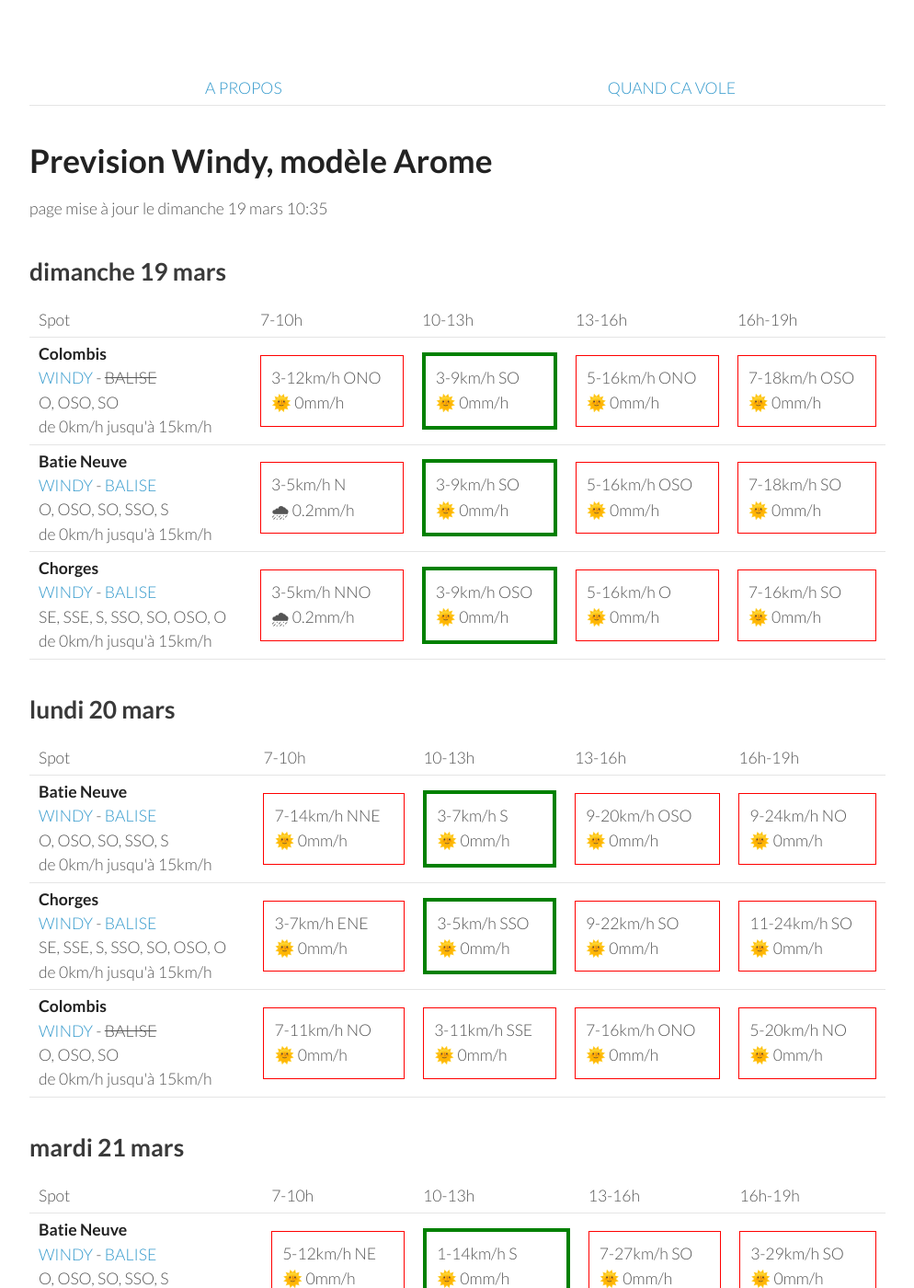
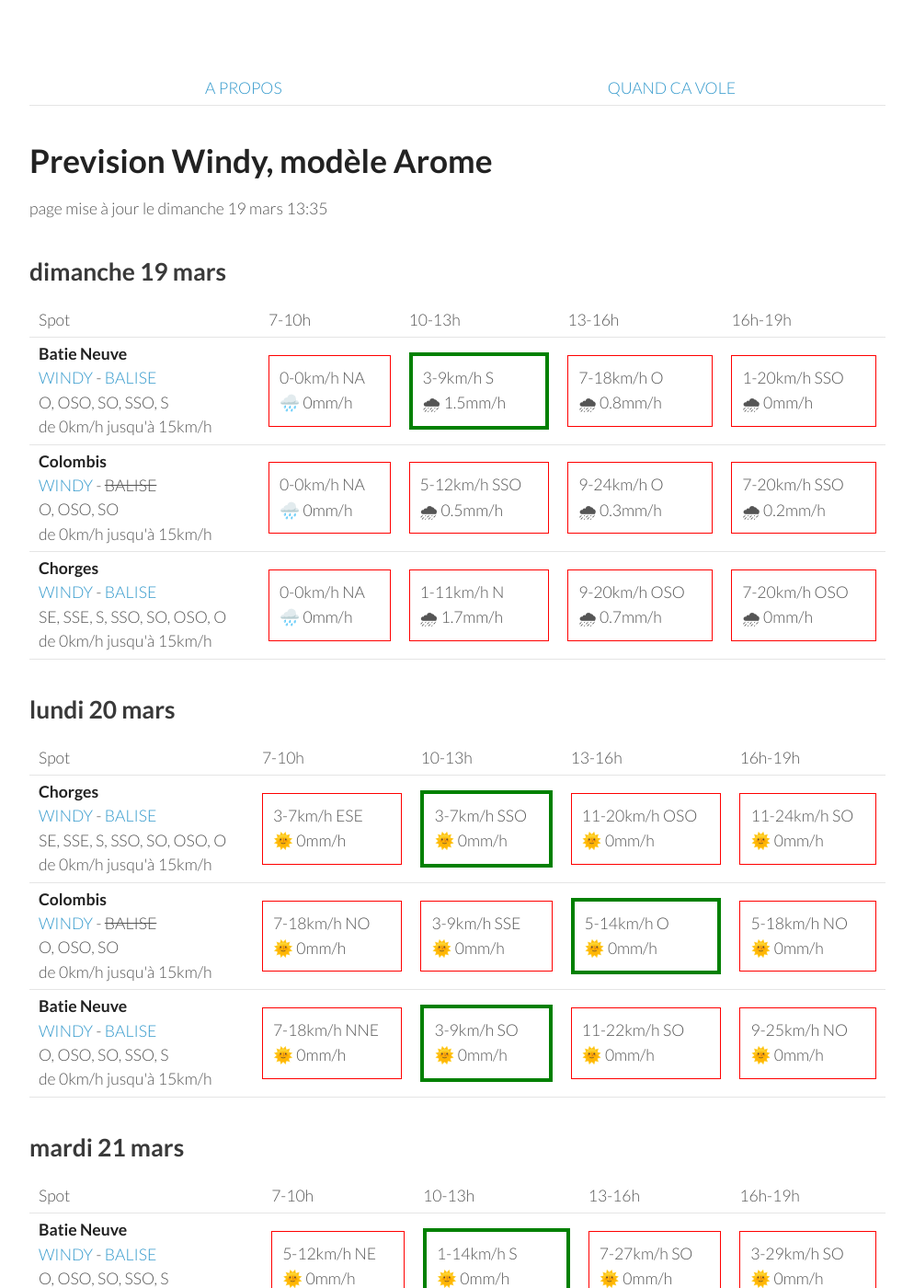
Before and after one commit to parapente-dans-le-nord/parapente-dans-le-nord.github.io, a Jekyll site: the page built from saint_andre.markdown, in a window 1280 px wide and 1400 px high. Shown: the whole window at 92% size, without its empty margins (26-1020 px from the left). Built offline with Jekyll 4.4.1, drawn with Linux system fonts in a browser that asks for light colours.

Commit message:
update index.markdown

```diff
--- a/saint_andre.markdown
+++ b/saint_andre.markdown
@@ -7,7 +7,7 @@ title:  "Tous les spots"
 {: .links}
 
 # Prevision Windy, modèle Arome
-page mise à jour le dimanche 19 mars 10:35
+page mise à jour le dimanche 19 mars 13:35
 
 ## dimanche 19 mars
 
@@ -22,33 +22,30 @@ page mise à jour le dimanche 19 mars 10:35
       <td>16h-19h</td>
     </tr>
 <tr>
-        <td><strong>Colombis</strong><br><a href="https://windy.com/44.494/6.216?44.559,6.262,10">WINDY</a> - <span class="no-balise"> BALISE </span><br> <span class="vent-favorable">O, OSO, SO</span><br><span class="force-vent">de 0km/h jusqu'à 15km/h</span> </td>
+        <td><strong>Batie Neuve</strong><br><a href="https://windy.com/44.584/6.236?44.559,6.262,10,m:eTtagly">WINDY</a> - <span class=""><a href="https://www.openwindmap.org/PP554">BALISE</a> </span><br> <span class="vent-favorable">O, OSO, SO, SSO, S</span><br><span class="force-vent">de 0km/h jusqu'à 15km/h</span> </td>
 
-            <td><div class="not-flyable"><p>3-12km/h ONO</p><p>🌞 0mm/h</p></div></td>
-            <td><div class="flyable"><p>3-9km/h SO</p><p>🌞 0mm/h</p></div></td>
-            <td><div class="not-flyable"><p>5-16km/h ONO</p><p>🌞 0mm/h</p></div></td>
-            <td><div class="not-flyable"><p>7-18km/h OSO</p><p>🌞 0mm/h</p></div></td>
-
+            <td><div class="not-flyable"><p>0-0km/h NA</p><p>🌧️ 0mm/h</p></div></td>
+            <td><div class="flyable"><p>3-9km/h S</p><p>🌧 1.5mm/h</p></div></td>
+            <td><div class="not-flyable"><p>7-18km/h O</p><p>🌧 0.8mm/h</p></div></td>
+            <td><div class="not-flyable"><p>1-20km/h SSO</p><p>🌧 0mm/h</p></div></td>
 
     </tr>
 <tr>
-        <td><strong>Batie Neuve</strong><br><a href="https://windy.com/44.584/6.236?44.559,6.262,10,m:eTtagly">WINDY</a> - <span class=""><a href="https://www.openwindmap.org/PP554">BALISE</a> </span><br> <span class="vent-favorable">O, OSO, SO, SSO, S</span><br><span class="force-vent">de 0km/h jusqu'à 15km/h</span> </td>
+        <td><strong>Colombis</strong><br><a href="https://windy.com/44.494/6.216?44.559,6.262,10">WINDY</a> - <span class="no-balise"> BALISE </span><br> <span class="vent-favorable">O, OSO, SO</span><br><span class="force-vent">de 0km/h jusqu'à 15km/h</span> </td>
 
-            <td><div class="not-flyable"><p>3-5km/h N</p><p>🌧 0.2mm/h</p></div></td>
-            <td><div class="flyable"><p>3-9km/h SO</p><p>🌞 0mm/h</p></div></td>
-            <td><div class="not-flyable"><p>5-16km/h OSO</p><p>🌞 0mm/h</p></div></td>
-            <td><div class="not-flyable"><p>7-18km/h SO</p><p>🌞 0mm/h</p></div></td>
-
+            <td><div class="not-flyable"><p>0-0km/h NA</p><p>🌧️ 0mm/h</p></div></td>
+            <td><div class="not-flyable"><p>5-12km/h SSO</p><p>🌧 0.5mm/h</p></div></td>
+            <td><div class="not-flyable"><p>9-24km/h O</p><p>🌧 0.3mm/h</p></div></td>
+            <td><div class="not-flyable"><p>7-20km/h SSO</p><p>🌧 0.2mm/h</p></div></td>
 
     </tr>
 <tr>
         <td><strong>Chorges</strong><br><a href="https://windy.com/44.578/6.280?44.559,6.262,10">WINDY</a> - <span class=""><a href="https://www.openwindmap.org/PP554">BALISE</a> </span><br> <span class="vent-favorable">SE, SSE, S, SSO, SO, OSO, O</span><br><span class="force-vent">de 0km/h jusqu'à 15km/h</span> </td>
 
-            <td><div class="not-flyable"><p>3-5km/h NNO</p><p>🌧 0.2mm/h</p></div></td>
-            <td><div class="flyable"><p>3-9km/h OSO</p><p>🌞 0mm/h</p></div></td>
-            <td><div class="not-flyable"><p>5-16km/h O</p><p>🌞 0mm/h</p></div></td>
-            <td><div class="not-flyable"><p>7-16km/h SO</p><p>🌞 0mm/h</p></div></td>
-
+            <td><div class="not-flyable"><p>0-0km/h NA</p><p>🌧️ 0mm/h</p></div></td>
+            <td><div class="not-flyable"><p>1-11km/h N</p><p>🌧 1.7mm/h</p></div></td>
+            <td><div class="not-flyable"><p>9-20km/h OSO</p><p>🌧 0.7mm/h</p></div></td>
+            <td><div class="not-flyable"><p>7-20km/h OSO</p><p>🌧 0mm/h</p></div></td>
 
     </tr>
 
@@ -68,21 +65,11 @@ page mise à jour le dimanche 19 mars 10:35
       <td>16h-19h</td>
     </tr>
 <tr>
-        <td><strong>Batie Neuve</strong><br><a href="https://windy.com/44.584/6.236?44.559,6.262,10,m:eTtagly">WINDY</a> - <span class=""><a href="https://www.openwindmap.org/PP554">BALISE</a> </span><br> <span class="vent-favorable">O, OSO, SO, SSO, S</span><br><span class="force-vent">de 0km/h jusqu'à 15km/h</span> </td>
-
-            <td><div class="not-flyable"><p>7-14km/h NNE</p><p>🌞 0mm/h</p></div></td>
-            <td><div class="flyable"><p>3-7km/h S</p><p>🌞 0mm/h</p></div></td>
-            <td><div class="not-flyable"><p>9-20km/h OSO</p><p>🌞 0mm/h</p></div></td>
-            <td><div class="not-flyable"><p>9-24km/h NO</p><p>🌞 0mm/h</p></div></td>
-
-
-    </tr>
-<tr>
         <td><strong>Chorges</strong><br><a href="https://windy.com/44.578/6.280?44.559,6.262,10">WINDY</a> - <span class=""><a href="https://www.openwindmap.org/PP554">BALISE</a> </span><br> <span class="vent-favorable">SE, SSE, S, SSO, SO, OSO, O</span><br><span class="force-vent">de 0km/h jusqu'à 15km/h</span> </td>
 
-            <td><div class="not-flyable"><p>3-7km/h ENE</p><p>🌞 0mm/h</p></div></td>
-            <td><div class="flyable"><p>3-5km/h SSO</p><p>🌞 0mm/h</p></div></td>
-            <td><div class="not-flyable"><p>9-22km/h SO</p><p>🌞 0mm/h</p></div></td>
+            <td><div class="not-flyable"><p>3-7km/h ESE</p><p>🌞 0mm/h</p></div></td>
+            <td><div class="flyable"><p>3-7km/h SSO</p><p>🌞 0mm/h</p></div></td>
+            <td><div class="not-flyable"><p>11-20km/h OSO</p><p>🌞 0mm/h</p></div></td>
             <td><div class="not-flyable"><p>11-24km/h SO</p><p>🌞 0mm/h</p></div></td>
 
 
@@ -90,10 +77,20 @@ page mise à jour le dimanche 19 mars 10:35
 <tr>
         <td><strong>Colombis</strong><br><a href="https://windy.com/44.494/6.216?44.559,6.262,10">WINDY</a> - <span class="no-balise"> BALISE </span><br> <span class="vent-favorable">O, OSO, SO</span><br><span class="force-vent">de 0km/h jusqu'à 15km/h</span> </td>
 
-            <td><div class="not-flyable"><p>7-11km/h NO</p><p>🌞 0mm/h</p></div></td>
-            <td><div class="not-flyable"><p>3-11km/h SSE</p><p>🌞 0mm/h</p></div></td>
-            <td><div class="not-flyable"><p>7-16km/h ONO</p><p>🌞 0mm/h</p></div></td>
-            <td><div class="not-flyable"><p>5-20km/h NO</p><p>🌞 0mm/h</p></div></td>
+            <td><div class="not-flyable"><p>7-18km/h NO</p><p>🌞 0mm/h</p></div></td>
+            <td><div class="not-flyable"><p>3-9km/h SSE</p><p>🌞 0mm/h</p></div></td>
+            <td><div class="flyable"><p>5-14km/h O</p><p>🌞 0mm/h</p></div></td>
+            <td><div class="not-flyable"><p>5-18km/h NO</p><p>🌞 0mm/h</p></div></td>
+
+
+    </tr>
+<tr>
+        <td><strong>Batie Neuve</strong><br><a href="https://windy.com/44.584/6.236?44.559,6.262,10,m:eTtagly">WINDY</a> - <span class=""><a href="https://www.openwindmap.org/PP554">BALISE</a> </span><br> <span class="vent-favorable">O, OSO, SO, SSO, S</span><br><span class="force-vent">de 0km/h jusqu'à 15km/h</span> </td>
+
+            <td><div class="not-flyable"><p>7-18km/h NNE</p><p>🌞 0mm/h</p></div></td>
+            <td><div class="flyable"><p>3-9km/h SO</p><p>🌞 0mm/h</p></div></td>
+            <td><div class="not-flyable"><p>11-22km/h SO</p><p>🌞 0mm/h</p></div></td>
+            <td><div class="not-flyable"><p>9-25km/h NO</p><p>🌞 0mm/h</p></div></td>
 
 
     </tr>
```
